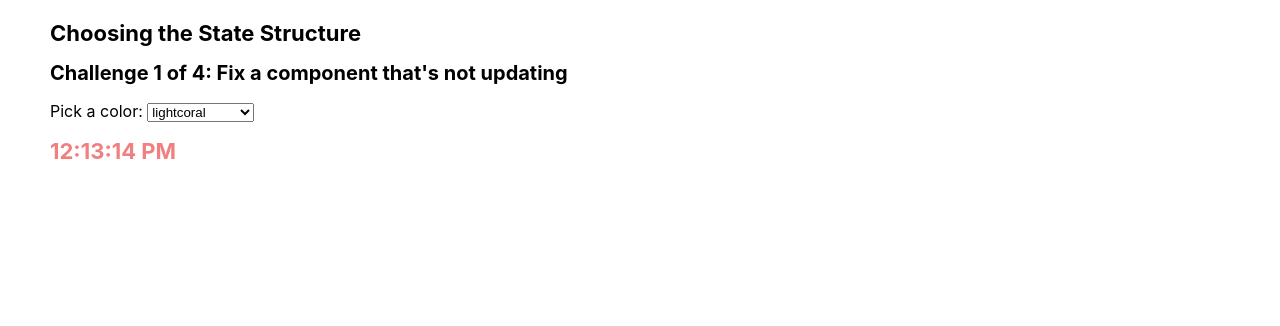
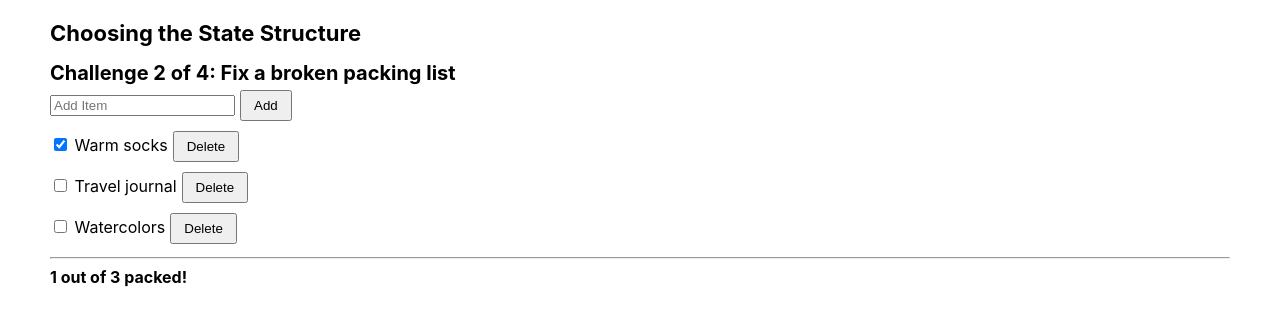
Before and after one commit to VladimirovMario/Sandbox, a React (Create React App) app in the folder 01. React documentation/02. Learn React/03. Managing State/: page / in a window 1280 px wide. Shown: the top 326 px of the page. Built offline with nearby package versions, Linux system fonts and the light colour scheme.

Commit message:
Fixed a broken packing list

```diff
--- a/01. React documentation/02. Learn React/03. Managing State/src/components/ChoosingTheStateStructure/ChoosingTheStateStructure.js
+++ b/01. React documentation/02. Learn React/03. Managing State/src/components/ChoosingTheStateStructure/ChoosingTheStateStructure.js
@@ -1,4 +1,5 @@
-import ComponentNotUpdating from './ComponentNotUpdating/ComponentNotUpdating';
+import FixBrokenPackingList from './FixBrokenPackingList/FixBrokenPackingList';
+// import ComponentNotUpdating from './ComponentNotUpdating/ComponentNotUpdating';
 // import AvoidDeeplyNestedState from './AvoidDeeplyNestedState/AvoidDeeplyNestedState';
 // import AvoidDuplicationInState from './AvoidDuplicationInState/AvoidDuplicationInState';
 // import AvoidRedundantState from './AvoidRedundantState/AvoidRedundantState';
@@ -8,7 +9,8 @@
   return (
     <>
       <h1>Choosing the State Structure</h1>
-      <ComponentNotUpdating/>
+      <FixBrokenPackingList />
+      {/* <ComponentNotUpdating/> */}
       {/* <AvoidDeeplyNestedState /> */}
       {/* <AvoidDuplicationInState /> */}
       {/* <AvoidRedundantState /> */}
--- /dev/null
+++ b/01. React documentation/02. Learn React/03. Managing State/src/components/ChoosingTheStateStructure/FixBrokenPackingList/AddItem.js
@@ -0,0 +1,24 @@
+import { useState } from 'react';
+
+export default function AddItem({ onAddItem }) {
+  const [title, setTitle] = useState('');
+
+  return (
+    <>
+      <input
+        type="text"
+        placeholder="Add Item"
+        value={title}
+        onChange={(e) => setTitle(e.target.value)}
+      />
+      <button
+        onClick={() => {
+          setTitle('');
+          onAddItem(title);
+        }}
+      >
+        Add
+      </button>
+    </>
+  );
+}
--- /dev/null
+++ b/01. React documentation/02. Learn React/03. Managing State/src/components/ChoosingTheStateStructure/FixBrokenPackingList/FixBrokenPackingList.js
@@ -0,0 +1,61 @@
+import { useState } from 'react';
+import AddItem from './AddItem';
+import PackingList from './PackingList';
+
+export default function FixBrokenPackingList() {
+  return (
+    <>
+      <h2>Challenge 2 of 4: Fix a broken packing list </h2>
+      <TravelPlan />
+    </>
+  );
+}
+
+const nextId = 3;
+const initialItems = [
+  { id: 0, title: 'Warm socks', packed: true },
+  { id: 1, title: 'Travel journal', packed: false },
+  { id: 2, title: 'Watercolors', packed: false },
+];
+
+function TravelPlan() {
+  const [items, setItems] = useState(initialItems);
+  const packed = items.filter((item) => item.packed);
+
+  function handleAddItem(title) {
+    if (title) {
+      setItems([...items, { id: nextId + 1, title, packed: false }]);
+    }
+  }
+
+  function handleChangeItem(nextItem) {
+    setItems(
+      items.map((item) => {
+        if (item.id === nextItem.id) {
+          return nextItem;
+        } else {
+          return item;
+        }
+      })
+    );
+  }
+
+  function handleDelete(itemId) {
+    setItems(items.filter((item) => item.id !== itemId));
+  }
+
+  return (
+    <>
+      <AddItem onAddItem={handleAddItem} />
+      <PackingList
+        items={items}
+        onChangeItem={handleChangeItem}
+        onDeleteItem={handleDelete}
+      />
+      <hr />
+      <b>
+        {packed.length} out of {items.length} packed!
+      </b>
+    </>
+  );
+}
--- /dev/null
+++ b/01. React documentation/02. Learn React/03. Managing State/src/components/ChoosingTheStateStructure/FixBrokenPackingList/PackingList.js
@@ -0,0 +1,21 @@
+export default function PackingList({ items, onChangeItem, onDeleteItem }) {
+  return (
+    <ul>
+      {items.map((item) => (
+        <li key={item.id}>
+          <label>
+            <input
+              type="checkbox"
+              checked={item.packed}
+              onChange={(e) => {
+                onChangeItem({ ...item, packed: e.target.checked });
+              }}
+            />{' '}
+            {item.title}
+          </label>
+          <button onClick={() => onDeleteItem(item.id)}>Delete</button>
+        </li>
+      ))}
+    </ul>
+  );
+}
```
